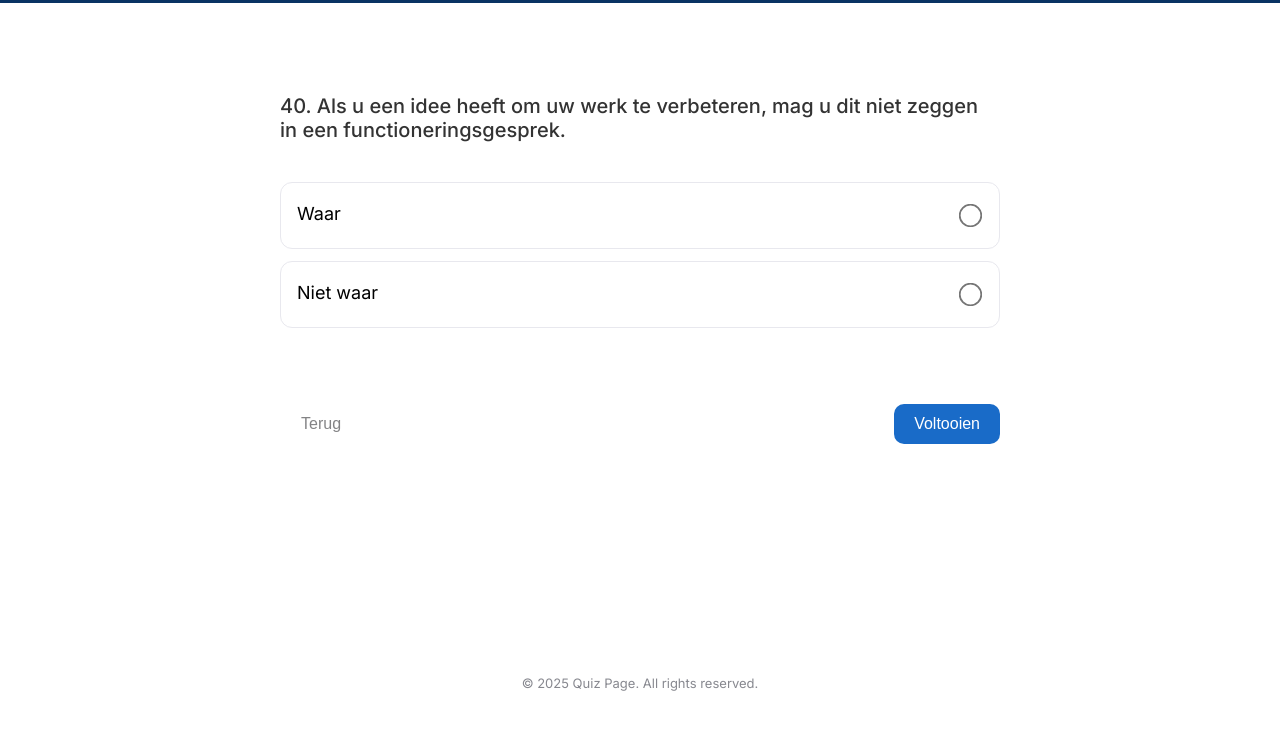
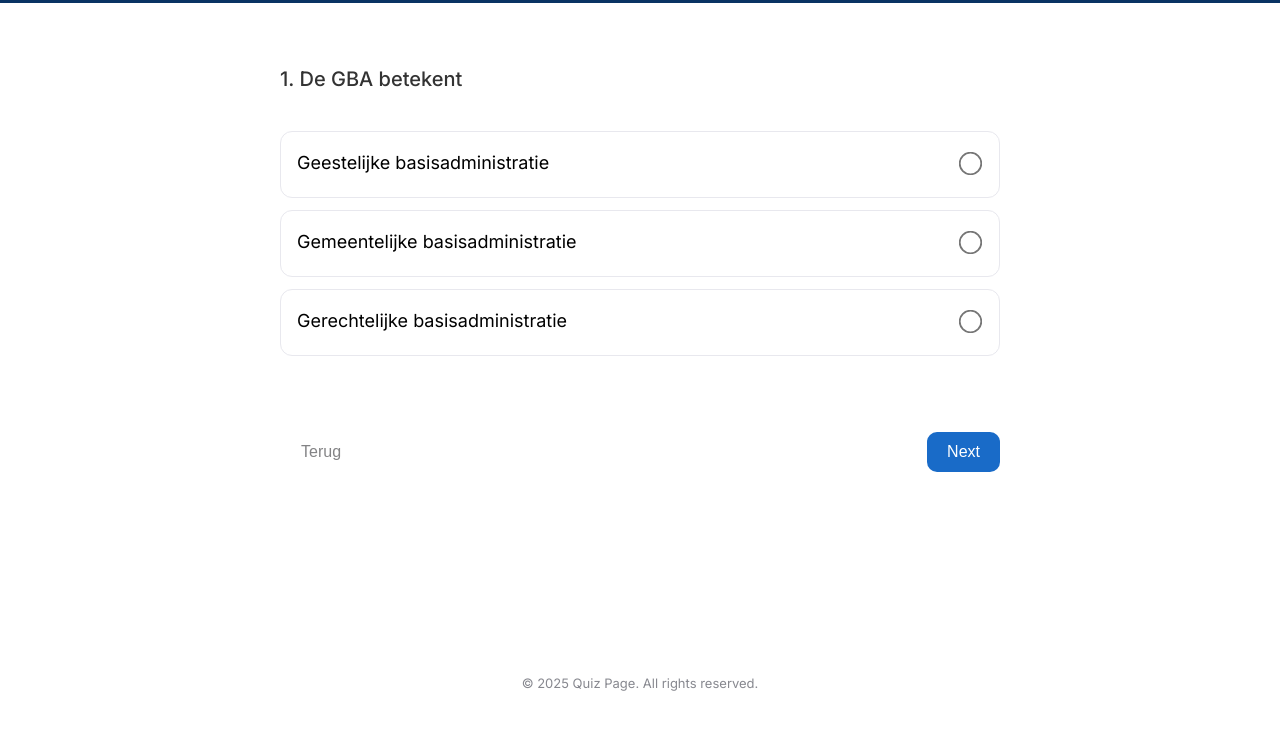
Before and after one commit to Hirad-Hub/KNM_Oefenexamen, a website: page pages/quiz.html in a window 1280 px wide. Shown: the part 69-798 px from the top of the page. Drawn offline with Linux system fonts and the light colour scheme.

Commit message:
Most stable version

```diff
--- a/scripts/quiz.js
+++ b/scripts/quiz.js
@@ -20,7 +20,7 @@ fetch("../data/questions.json")
   .then((data) => {
     if (data.quizzes[quizIndex]) {
       questionsData = data.quizzes[quizIndex].questions;
-      jumpToQuestion(39);
+      // jumpToQuestion(39);
       loadQuestion(currentQuestionIndex);
     } else {
       console.error("Quiz not found. Loading default quiz 1.");
@@ -82,7 +82,8 @@ function loadQuestion(index) {
     input.onclick = () => checkAnswer(input, question.correct_answer);
   });
 
-  document.getElementById("back-button").disabled = index === 0;
+  const backButton = document.getElementById("back-button");
+  backButton.disabled = index === 0 ? true : false; // Explicitly enable when needed
 
   // Change "Next" button to "Finish" on the last question
   const nextButton = document.getElementById("next-button");
@@ -126,15 +127,18 @@ function checkAnswer(selectedInput, correctAnswer) {
   }
 }
 
-function navigate(direction) {
+window.navigate = function (direction) {
   if (direction === 1 && currentQuestionIndex < questionsData.length - 1) {
     currentQuestionIndex++;
-    loadQuestion(currentQuestionIndex);
   } else if (direction === -1 && currentQuestionIndex > 0) {
     currentQuestionIndex--;
-    loadQuestion(currentQuestionIndex);
   }
-}
+
+  loadQuestion(currentQuestionIndex);
+
+  // Explicitly enable/disable the back button
+  document.getElementById("back-button").disabled = currentQuestionIndex === 0;
+};
 
 function showScorePopup() {
   let correctAnswers = 0;
```
Also changed, not shown: pages/quiz.html (+10 -6 lines).
